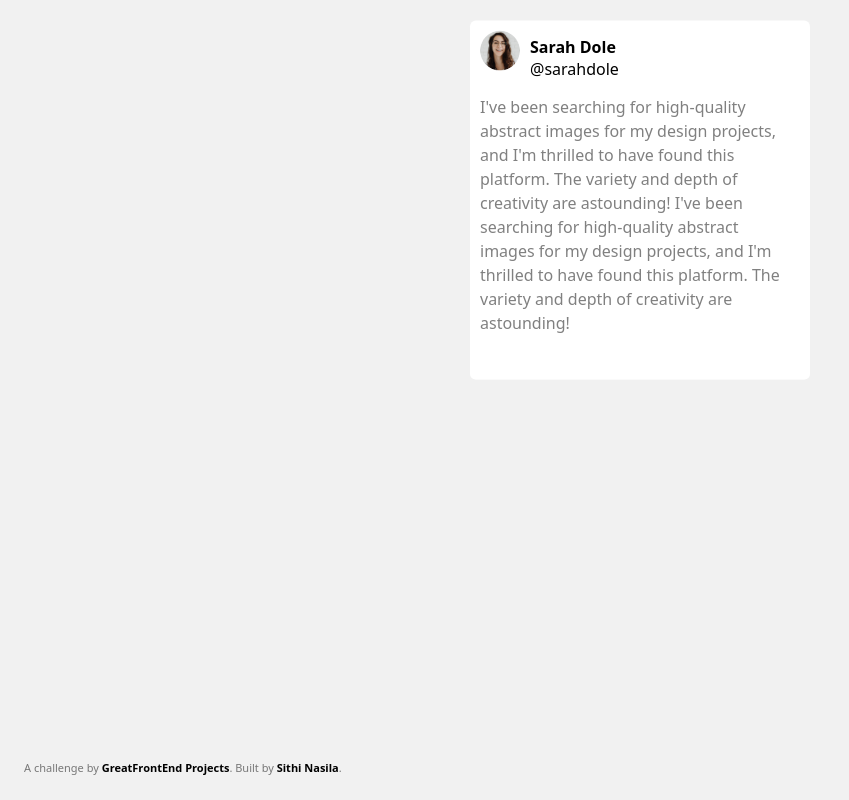
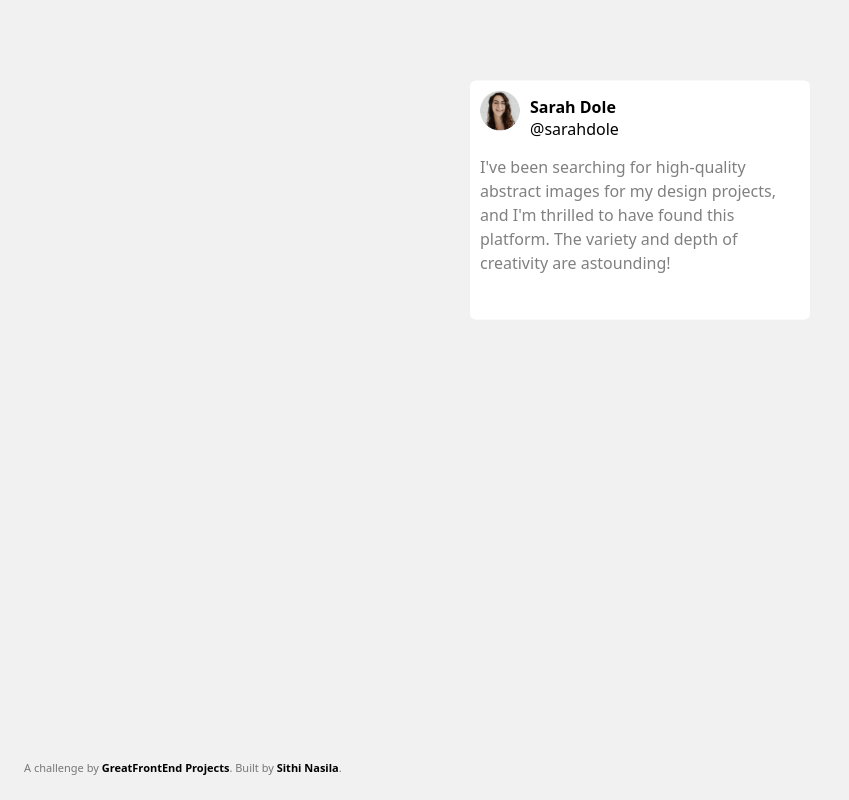
Before and after one commit to Nasila/testimonial-card, a plain HTML site: page index.html in a window 1280 px wide. Shown: the whole page, without its empty margins (0-849 px from the left). Drawn offline with nearby package versions, Linux system fonts and the light colour scheme.

Commit message:
content changes

```diff
--- a/index.html
+++ b/index.html
@@ -45,8 +45,7 @@
           <div>
             <p>I've been searching for high-quality abstract images for my design projects,
               and I'm thrilled to have found this platform. The variety and depth of creativity are astounding!
-              I've been searching for high-quality abstract images for my design projects,
-              and I'm thrilled to have found this platform. The variety and depth of creativity are astounding!</p>
+            </p>
           </div>
         </div>
 
```
